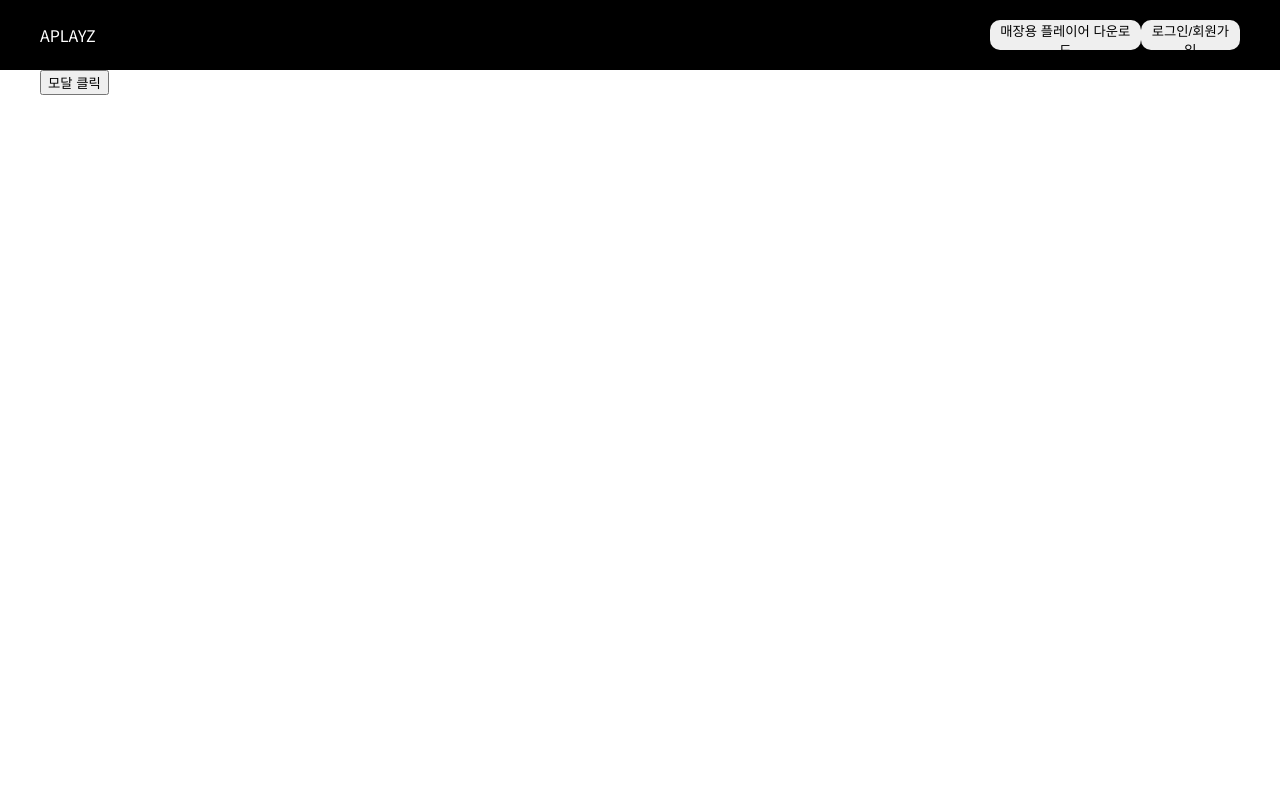
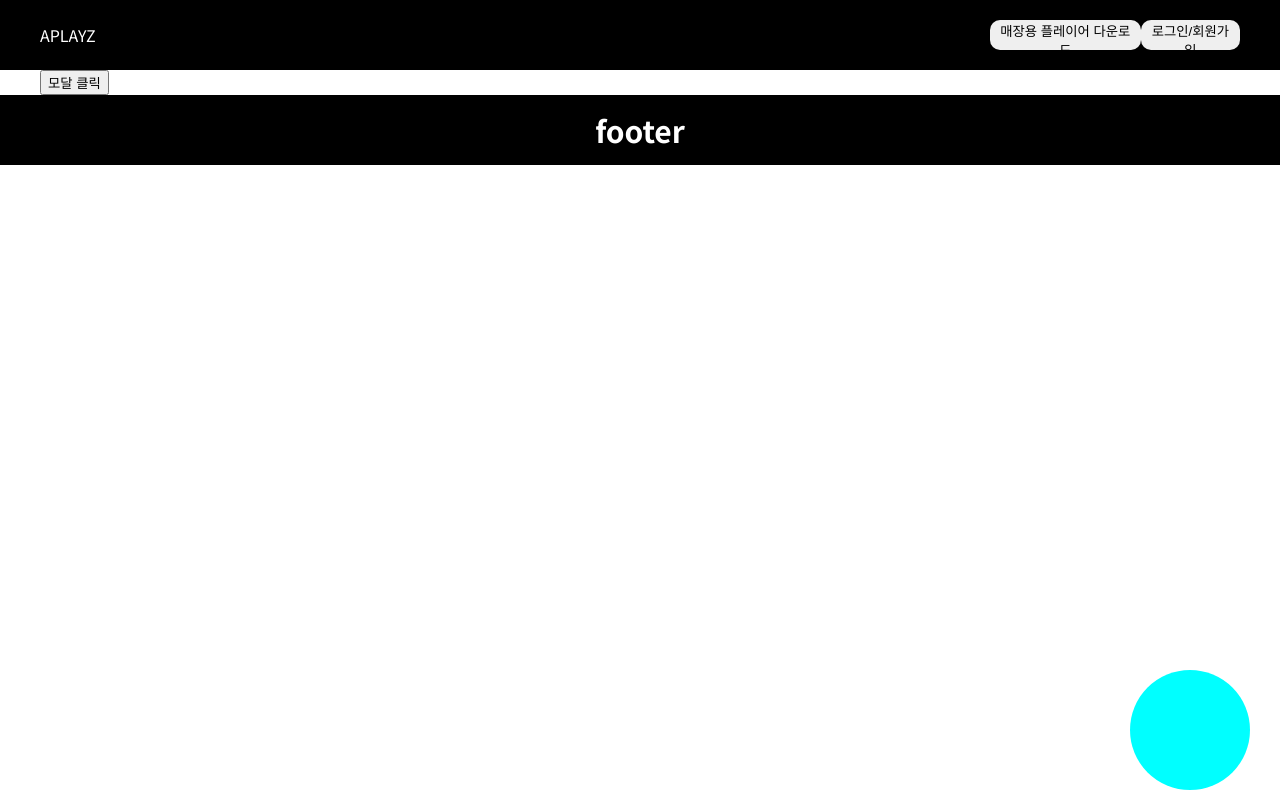
Before and after one commit to eorjs37/vue2-common, a Vue app: page /mixin in a window 1280 px wide. Built offline with nearby package versions, Linux system fonts and the light colour scheme; what vue-crontab would draw is missing.

Commit message:
floating 추가

```diff
--- /dev/null
+++ b/src/components/FloatingComponent.vue
@@ -0,0 +1,29 @@
+<template>
+  <div class="floating">
+
+  </div>
+</template>
+<script>
+export default {
+  data() {
+
+  },
+  created() {
+
+  },
+  mounted() {
+
+  }
+}
+</script>
+<style scoped>
+.floating {
+  position: fixed;
+  bottom: 10px;
+  right: 30px;
+  background-color: aqua;
+  width: 120px;
+  height: 120px;
+  border-radius: 50%;
+}
+</style>
--- /dev/null
+++ b/src/components/FooterComponent.vue
@@ -0,0 +1,25 @@
+<template>
+  <footer class="footer">
+    <h1 class="footer_title">footer</h1>
+  </footer>
+</template>
+<script>
+export default {
+
+}
+</script>
+<style scoped>
+.footer {
+  width: 100%;
+  height: 70px;
+  background-color: var(--black);
+}
+
+.footer_title {
+  font-size: 30px;
+  font-weight: 700;
+  color: var(--white);
+  line-height: 70px;
+  text-align: center;
+}
+</style>
--- a/src/components/HeaderComponent.vue
+++ b/src/components/HeaderComponent.vue
@@ -34,7 +34,7 @@ export default {
 
 <style scoped>
 .header {
-  position: fixed;
+  position: sticky;
   width: 100%;
   height: 70px;
   background-color: var(--black);
--- a/src/layout/mainLayout.vue
+++ b/src/layout/mainLayout.vue
@@ -1,18 +1,21 @@
 <template>
   <div>
     <HeaderComponent />
-    <section class="section">
+    <main class="main">
       <router-view></router-view>
-    </section>
-
+    </main>
+    <FooterComponent />
+    <FloatingComponent />
   </div>
 </template>
 
 <script>
 import HeaderComponent from '@/components/HeaderComponent.vue';
+import FooterComponent from '@/components/FooterComponent.vue';
+import FloatingComponent from '@/components/FloatingComponent.vue'
 export default {
   name: 'mainLayout',
-  components: { HeaderComponent },
+  components: { HeaderComponent, FooterComponent, FloatingComponent },
   data() {
     return {
 
@@ -29,8 +32,4 @@ export default {
 };
 </script>
 
-<style  scoped>
-.section {
-  margin-top: 70px;
-}
-</style>
+<style  scoped></style>
--- a/src/router/index.js
+++ b/src/router/index.js
@@ -3,7 +3,7 @@ import Vue from "vue";
 Vue.use(VueRouter)
 const routes = [
   {
-    path: '/', component: () => import('@/layout/mainLayout.vue'), children: [
+    path: '/', component: () => import('@/layout/mainLayout.vue'), redirect: '/mixin', children: [
       {
         path: '/video',
         component: () => import('@/views/mainLayout/videoView.vue')
```
